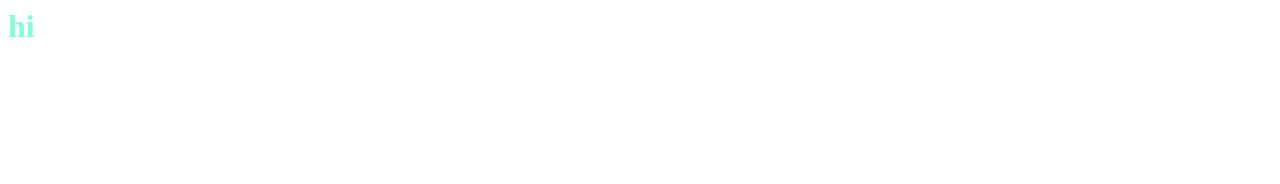
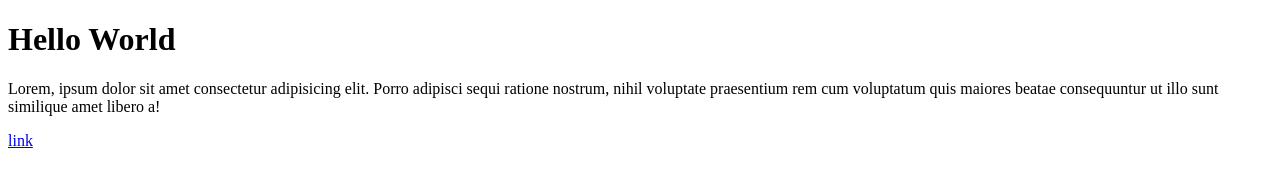
Before and after one commit to AleksandrShytokha/sept, a plain HTML site: page index.html in a window 1280 px wide. Drawn offline with Linux system fonts and the light colour scheme.

Commit message:
commit-br-1

```diff
--- a/index.html
+++ b/index.html
@@ -1,2 +1,20 @@
-<link rel="stylesheet" href="css/style.css">
-<h1>hi</h1>
+<!DOCTYPE html>
+<html lang="en">
+
+<head>
+    <meta charset="UTF-8">
+    <meta http-equiv="X-UA-Compatible" content="IE=edge">
+    <meta name="viewport" content="width=device-width, initial-scale=1.0">
+    <title>lalala51</title>
+</head>
+
+<body>
+    <h1>Hello World</h1>
+    <p>Lorem, ipsum dolor sit amet consectetur adipisicing elit. Porro adipisci sequi ratione nostrum, nihil voluptate
+        praesentium rem cum voluptatum quis maiores beatae consequuntur ut illo sunt similique amet libero a!</p>
+    <a href="#">
+        link
+    </a>
+</body>
+
+</html>
```
